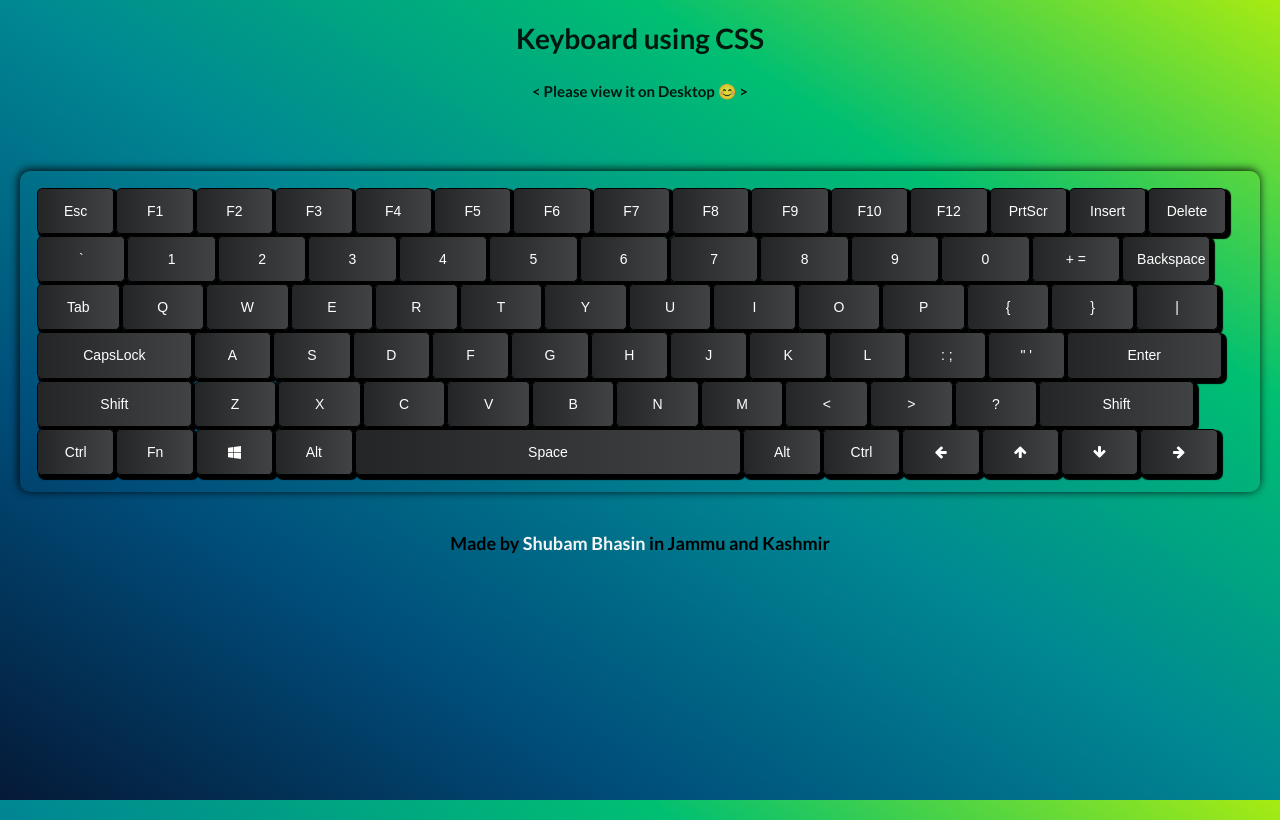
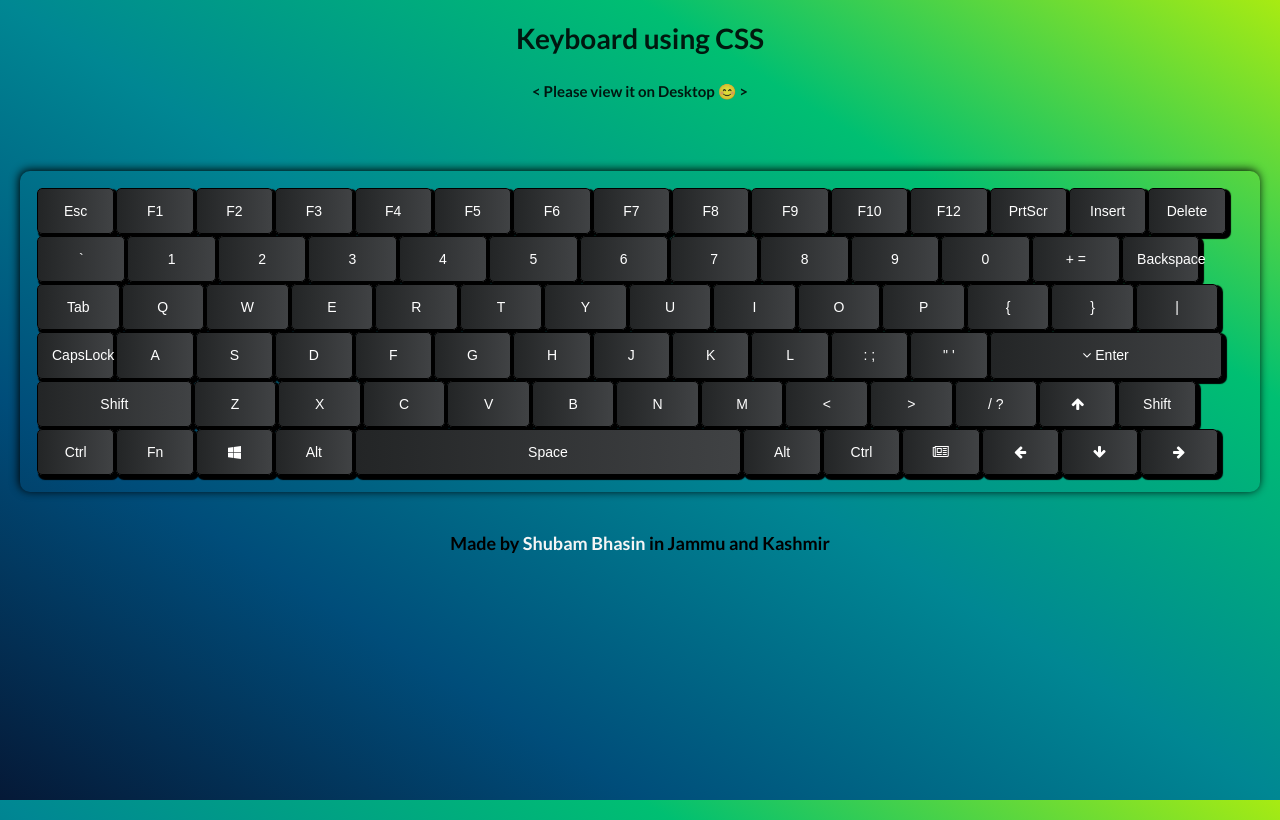
Before and after one commit to shubambhasin/Keyboard-css, a plain HTML site: page index.html in a window 1280 px wide. Drawn offline with nearby package versions, Linux system fonts and the light colour scheme.

Commit message:
Update index.html

```diff
--- a/index.html
+++ b/index.html
@@ -52,7 +52,7 @@
           <button class="one column bgg-gray">9</button>
           <button class="one column bgg-gray">0</button>
           <button class="one column bgg-gray">+ =</button>
-          <button class=" one column bgg-gray">Backspace</button>
+          <button class="one wide column bgg-gray">Backspace</button>
         </div>
         <div class="ui fifteen column grid">
           <button class="column bgg-gray">Tab</button>
@@ -71,7 +71,7 @@
           <button class="column bgg-gray">|</button>
         </div>
         <div class="ui sixteen column grid">
-          <button class="ui two wide column bgg-gray">CapsLock</button>
+          <button class="ui one wide column bgg-gray">CapsLock</button>
           <button class="column bgg-gray alphabet">A</button>
           <button class="column bgg-gray alphabet">S</button>
           <button class="column bgg-gray alphabet">D</button>
@@ -83,7 +83,7 @@
           <button class="column bgg-gray alphabet">L</button>
           <button class="column bgg-gray">: ;</button>
           <button class="column bgg-gray">" '</button>
-          <button class="ui two wide column bgg-gray">Enter</button>
+          <button class="ui three wide column bgg-gray"><i class="fa fa-angle-down"></i> Enter</button>
         </div>
         <div class="ui fifteen column grid">
           <button class="two wide column bgg-gray">Shift</button>
@@ -94,10 +94,13 @@
           <button class="column bgg-gray alphabet">B</button>
           <button class="column bgg-gray alphabet">N</button>
           <button class="column bgg-gray alphabet">M</button>
-          <button class="column bgg-gray alphabet"><</button>
+          <button class="column bgg-gray alphabet">&lt</button>
           <button class="column bgg-gray alphabet">></button>
-          <button class="column bgg-gray">?</button>
-          <button class="two wide column bgg-gray">Shift</button>
+          <button class="column bgg-gray">/ ?</button>
+          <button class="ui one wide column bgg-gray">
+            <i class="fa fa-arrow-up"></i>
+          </button>
+          <button class="one wide column bgg-gray">Shift</button>
         </div>
         <div class="ui sixteen column grid">
           <button class="ui one wide column bgg-gray">Ctrl</button>
@@ -109,13 +112,13 @@
           <button class="ui five wide column bgg-gray alphabet">Space</button>
 
           <button class="column bgg-gray alphabet">Alt</button>
+
           <button class="column bgg-gray">Ctrl</button>
+          <button class="column bgg-gray"><i class="fa fa-newspaper-o"></i></button>
           <button class="ui one wide column bgg-gray">
             <i class="fa fa-arrow-left"></i>
           </button>
-          <button class="ui one wide column bgg-gray">
-            <i class="fa fa-arrow-up"></i>
-          </button>
+
           <button class="ui one wide column bgg-gray">
             <i class="fa fa-arrow-down"></i>
           </button>
```
